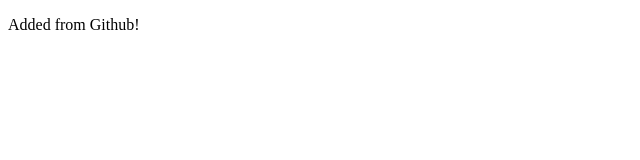
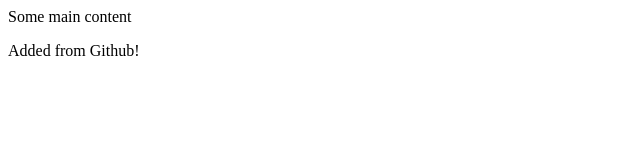
Before and after one commit to taufiq-ridzuan/GithubMasterclass, a plain HTML site: page index.html in a window 1280 px wide. Shown: the whole page, without its empty margins (0-640 px from the left). Drawn offline with Linux system fonts and the light colour scheme.

Commit message:
Edited index.html file

```diff
--- a/index.html
+++ b/index.html
@@ -5,7 +5,9 @@
         <meta name="viewport">
     </head>
     <body>
-
+        <main>
+            Some main content
+        </main>
         <div>
             <p> Added from Github!</p>
         </div>
```
